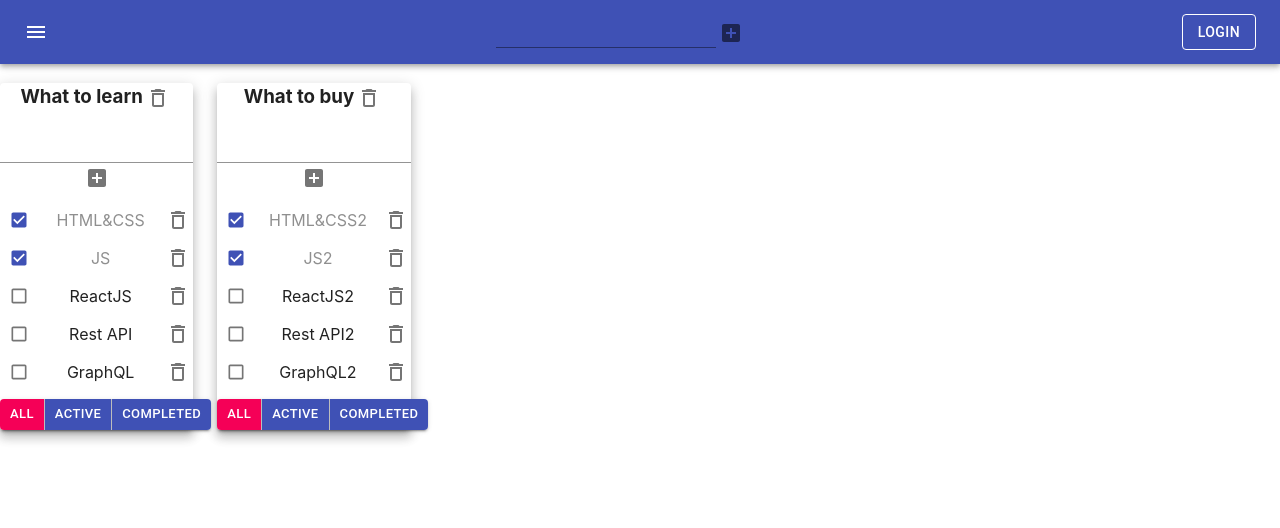
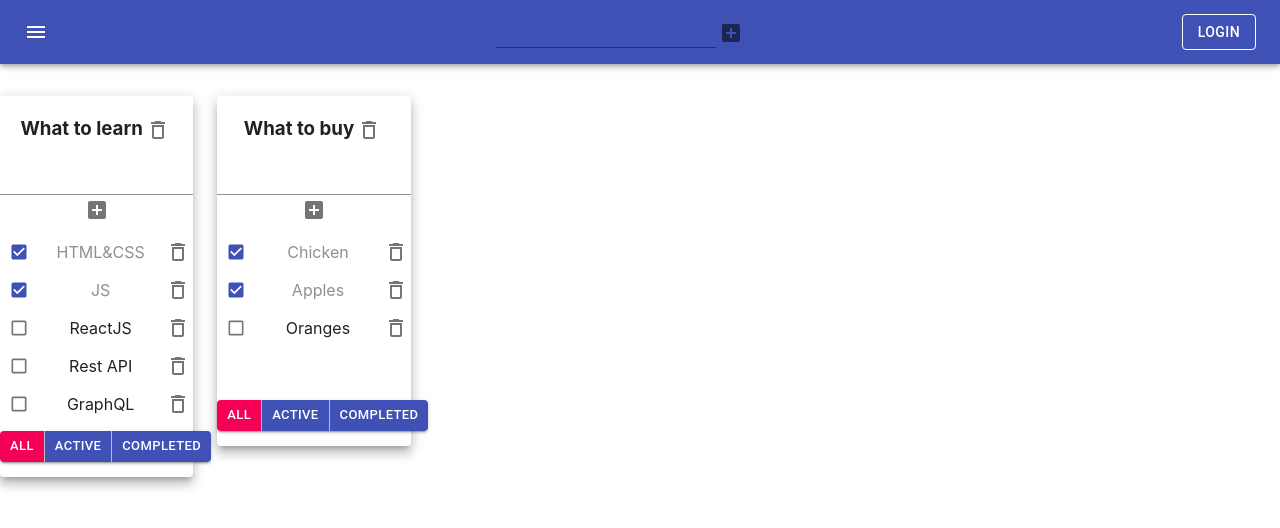
Before and after one commit to GvinP/todolist, a React (Create React App) app: page / in a window 1280 px wide. Shown: the top 528 px of the page. Built offline with nearby package versions, Linux system fonts and the light colour scheme.

Commit message:
useReducer, Redux

```diff
--- a/package.json
+++ b/package.json
@@ -12,10 +12,13 @@
     "@types/node": "^12.0.0",
     "@types/react": "^16.9.0",
     "@types/react-dom": "^16.9.0",
+    "@types/react-redux": "^7.1.24",
     "@types/uuid": "^8.3.4",
     "react": "^16.13.1",
     "react-dom": "^16.13.1",
+    "react-redux": "^8.0.0",
     "react-scripts": "3.4.1",
+    "redux": "^4.1.2",
     "typescript": "~3.7.2",
     "uuid": "^8.3.2",
     "web-vitals": "^2.1.4"
--- a/src/App.tsx
+++ b/src/App.tsx
@@ -1,18 +1,14 @@
-import React, {useState} from 'react';
+import React from 'react';
 import './App.css';
 import {Todolist} from './Todolist';
 import {v1} from 'uuid';
 import {AddItemForm} from "./AddItemForm";
-import {AppBar, IconButton, Paper, Toolbar, Typography, Button, Grid, GridList} from "@material-ui/core";
+import {AppBar, Button, Grid, IconButton, Paper, Toolbar, Typography} from "@material-ui/core";
 import {Menu} from "@material-ui/icons";
-import {
-    addTodolistAC,
-    changeFilterAC,
-    changeTodolistTitleAC,
-    removeTodolistAC,
-    todolistReducer
-} from "./reducers/todolistReducer";
-import {addTaskAC, changeTaskStatusAC, changeTaskTitleAC, removeTaskAC, taskReducer} from "./reducers/taskReducer";
+import {addTodolistAC, changeFilterAC, changeTodolistTitleAC, removeTodolistAC} from "./reducers/todolistReducer";
+import {addTaskAC, changeTaskStatusAC, changeTaskTitleAC, removeTaskAC} from "./reducers/taskReducer";
+import {useDispatch, useSelector} from "react-redux";
+import {AppStateType} from "./store";
 
 export type TaskType = {
     id: string
@@ -32,64 +28,45 @@ export type TasksType = {
 }
 
 function App() {
-    const todolistId1 = v1()
-    const todolistId2 = v1()
 
-    let [todolists, setTodolists] = useState<Array<TodolistType>>([
-        {id: todolistId1, title: "What to learn", filter: 'all'},
-        {id: todolistId2, title: "What to buy", filter: 'all'}
-    ])
+    const dispatch = useDispatch()
+    const tasks = useSelector<AppStateType, TasksType>(state => state.tasks)
+    const todolists = useSelector<AppStateType, Array<TodolistType>>(state => state.todolists)
 
-    let [tasks, setTasks] = useState<TasksType>({
-        [todolistId1]: [
-            {id: v1(), title: "HTML&CSS", isDone: true},
-            {id: v1(), title: "JS", isDone: true},
-            {id: v1(), title: "ReactJS", isDone: false},
-            {id: v1(), title: "Rest API", isDone: false},
-            {id: v1(), title: "GraphQL", isDone: false},
-        ],
-        [todolistId2]: [
-            {id: v1(), title: "HTML&CSS2", isDone: true},
-            {id: v1(), title: "JS2", isDone: true},
-            {id: v1(), title: "ReactJS2", isDone: false},
-            {id: v1(), title: "Rest API2", isDone: false},
-            {id: v1(), title: "GraphQL2", isDone: false},
-        ]
-    })
 
     function removeTask(todolistId: string, id: string) {
-        setTasks(taskReducer(tasks, removeTaskAC(todolistId, id)))
+        dispatch(removeTaskAC(todolistId, id))
     }
 
     function addTask(todolistId: string, title: string) {
-        setTasks(taskReducer(tasks, addTaskAC(todolistId, title)))
+        dispatch(addTaskAC(todolistId, title))
     }
 
     function addTodolist(title: string) {
         const newTodolistID = v1()
-        setTodolists(todolistReducer(todolists, addTodolistAC(newTodolistID, title)))
-        setTasks(taskReducer(tasks, addTodolistAC(newTodolistID, title)))
+        const action = addTodolistAC(newTodolistID, title)
+        dispatch(action)
     }
 
     function changeStatus(todolistId: string, taskId: string, isDone: boolean) {
-        setTasks(taskReducer(tasks, changeTaskStatusAC(todolistId, taskId, isDone)));
+        dispatch(changeTaskStatusAC(todolistId, taskId, isDone))
     }
 
     function changeTaskTitle(todolistId: string, taskId: string, title: string) {
-        setTasks(taskReducer(tasks, changeTaskTitleAC(todolistId, taskId, title)));
+        dispatch(changeTaskTitleAC(todolistId, taskId, title))
     }
 
     function changeTodolistTitle(todolistId: string, title: string) {
-        setTodolists(todolistReducer(todolists, changeTodolistTitleAC(todolistId, title)))
+        dispatch(changeTodolistTitleAC(todolistId, title))
     }
 
     function changeFilter(todolistId: string, value: FilterValuesType) {
-        setTodolists(todolistReducer(todolists, changeFilterAC(todolistId, value)))
+        dispatch(changeFilterAC(todolistId, value))
     }
 
     function removeTodolist(todolistId: string) {
-        setTodolists(todolistReducer(todolists, removeTodolistAC(todolistId)))
-        setTasks(taskReducer(tasks, removeTodolistAC(todolistId)))
+        const action = removeTodolistAC(todolistId)
+        dispatch(action)
     }
 
     let mappedTodolists = todolists.map(el => {
@@ -101,7 +78,7 @@ function App() {
         if (el.filter === "completed") {
             tasksForTodolist = tasks[el.id].filter(t => t.isDone);
         }
-        return <Grid item xs={2} justifyContent={"space-between"}>
+        return <Grid item xs={2}>
             <Paper elevation={8} style={{textAlign: "center"}}>
                 <Todolist
                     key={el.id}
@@ -133,7 +110,7 @@ function App() {
                     <Button color="inherit" variant={"outlined"}>Login</Button>
                 </Toolbar>
             </AppBar>
-            <Grid container spacing={3}>
+            <Grid container spacing={3} style={{marginTop: "20px"}}>
                 {mappedTodolists}
             </Grid>
 
--- a/src/Todolist.tsx
+++ b/src/Todolist.tsx
@@ -31,7 +31,8 @@ export function Todolist(props: PropsType) {
         props.changeTodolistTitle(props.todolistId, title)
     }
 
-    return <div>
+    return <div style={{minHeight: "350px", display: "flex", flexDirection: "column", justifyContent: "space-between"}}>
+        <div>
             <h3><EditableSpan title={props.title} onChange={changeTodolistTitle}/>
                 <IconButton onClick={() => props.removeTodolist(props.todolistId)} size={"small"}>
                     <DeleteOutline/>
@@ -62,7 +63,8 @@ export function Todolist(props: PropsType) {
                     })
                 }
             </List>
-        <ButtonGroup size={"small"} variant={"contained"}>
+        </div>
+        <ButtonGroup size={"small"} variant={"contained"} style={{margin: "0 auto 15px"}}>
             <Button
                 color={props.filter === 'all' ? "secondary" : "primary"}
                 className={props.filter === 'all' ? "active-filter" : ""}
--- a/src/index.tsx
+++ b/src/index.tsx
@@ -3,10 +3,14 @@ import ReactDOM from 'react-dom';
 import './index.css';
 import App from './App';
 import * as serviceWorker from './serviceWorker';
+import store from "./store";
+import {Provider} from "react-redux";
 
 ReactDOM.render(
-
-    <App />,  document.getElementById('root'));
+    <Provider store={store}>
+        <App/>
+    </Provider>
+    , document.getElementById('root'));
 
 // If you want your app to work offline and load faster, you can change
 // unregister() to register() below. Note this comes with some pitfalls.
--- a/src/reducers/taskReducer.ts
+++ b/src/reducers/taskReducer.ts
@@ -1,4 +1,4 @@
-import {TasksType} from "../App";
+import {TasksType, TodolistType} from "../App";
 import {v1} from "uuid";
 import {ADD_TODOLIST, addTodolistActionType, REMOVE_TODOLIST, removeTodolistActionType} from "./todolistReducer";
 
@@ -67,8 +67,25 @@ export const changeTaskStatusAC = (todolistId: string, taskId: string, isDone: b
         isDone: isDone
     }
 }
+export const todolistId1 = v1()
+export const todolistId2 = v1()
 
-export const taskReducer = (state: TasksType, action: allActionsType): TasksType => {
+const tasksInitialState: TasksType = {
+    [todolistId1]: [
+        {id: v1(), title: "HTML&CSS", isDone: true},
+        {id: v1(), title: "JS", isDone: true},
+        {id: v1(), title: "ReactJS", isDone: false},
+        {id: v1(), title: "Rest API", isDone: false},
+        {id: v1(), title: "GraphQL", isDone: false},
+    ],
+    [todolistId2]: [
+        {id: v1(), title: "Chicken", isDone: true},
+        {id: v1(), title: "Apples", isDone: true},
+        {id: v1(), title: "Oranges", isDone: false}
+    ]
+}
+
+export const taskReducer = (state = tasksInitialState, action: allActionsType): TasksType => {
     switch (action.type) {
         case ADD_TASK:
             const newTask = {id: v1(), title: action.title, isDone: false};
@@ -76,14 +93,16 @@ export const taskReducer = (state: TasksType, action: allActionsType): TasksType
         case REMOVE_TASK:
             return {...state, [action.todolistId]: state[action.todolistId].filter(el => el.id !== action.taskId)}
         case CHANGE_TASK_TITLE:
-            return {...state,
+            return {
+                ...state,
                 [action.todolistId]: state[action.todolistId].map(el => el.id === action.taskId ? {
                     ...el,
                     title: action.title
                 } : el)
             }
         case CHANGE_TASK_STATUS:
-            return {...state,
+            return {
+                ...state,
                 [action.todolistId]: state[action.todolistId].map(el => el.id === action.taskId ? {
                     ...el,
                     isDone: action.isDone
--- a/src/reducers/todolistReducer.ts
+++ b/src/reducers/todolistReducer.ts
@@ -1,4 +1,5 @@
 import {FilterValuesType, TodolistType} from "../App";
+import {todolistId1, todolistId2} from "./taskReducer";
 
 export const ADD_TODOLIST = 'ADD-TODOLIST'
 export const REMOVE_TODOLIST = 'REMOVE-TODOLIST'
@@ -58,8 +59,12 @@ export const changeFilterAC = (todolistId: string, value: FilterValuesType):chan
         value: value
     }
 }
+const todolistsInitialState: Array<TodolistType> = [
+    {id: todolistId1, title: "What to learn", filter: 'all'},
+    {id: todolistId2, title: "What to buy", filter: 'all'}
+]
 
-export const todolistReducer = (state: Array<TodolistType>, action: allActionsType): Array<TodolistType> => {
+export const todolistReducer = (state= todolistsInitialState, action: allActionsType): Array<TodolistType> => {
     switch (action.type) {
         case ADD_TODOLIST:
             const newTodolist= {id: action.newTodolistId, title: action.title, filter: 'all' as FilterValuesType};
--- /dev/null
+++ b/src/store.ts
@@ -0,0 +1,14 @@
+import {taskReducer} from "./reducers/taskReducer";
+import {todolistReducer} from "./reducers/todolistReducer";
+import { combineReducers, createStore } from "redux";
+
+const rootReducer = combineReducers({
+    tasks: taskReducer,
+    todolists: todolistReducer
+})
+
+const store = createStore(rootReducer)
+
+export type AppStateType = ReturnType<typeof rootReducer>
+
+export default store;
```
Also changed, not shown: 1 other file (tests, documents, lock files or other folders). Lines whose indentation alone changed are shown as unchanged.
